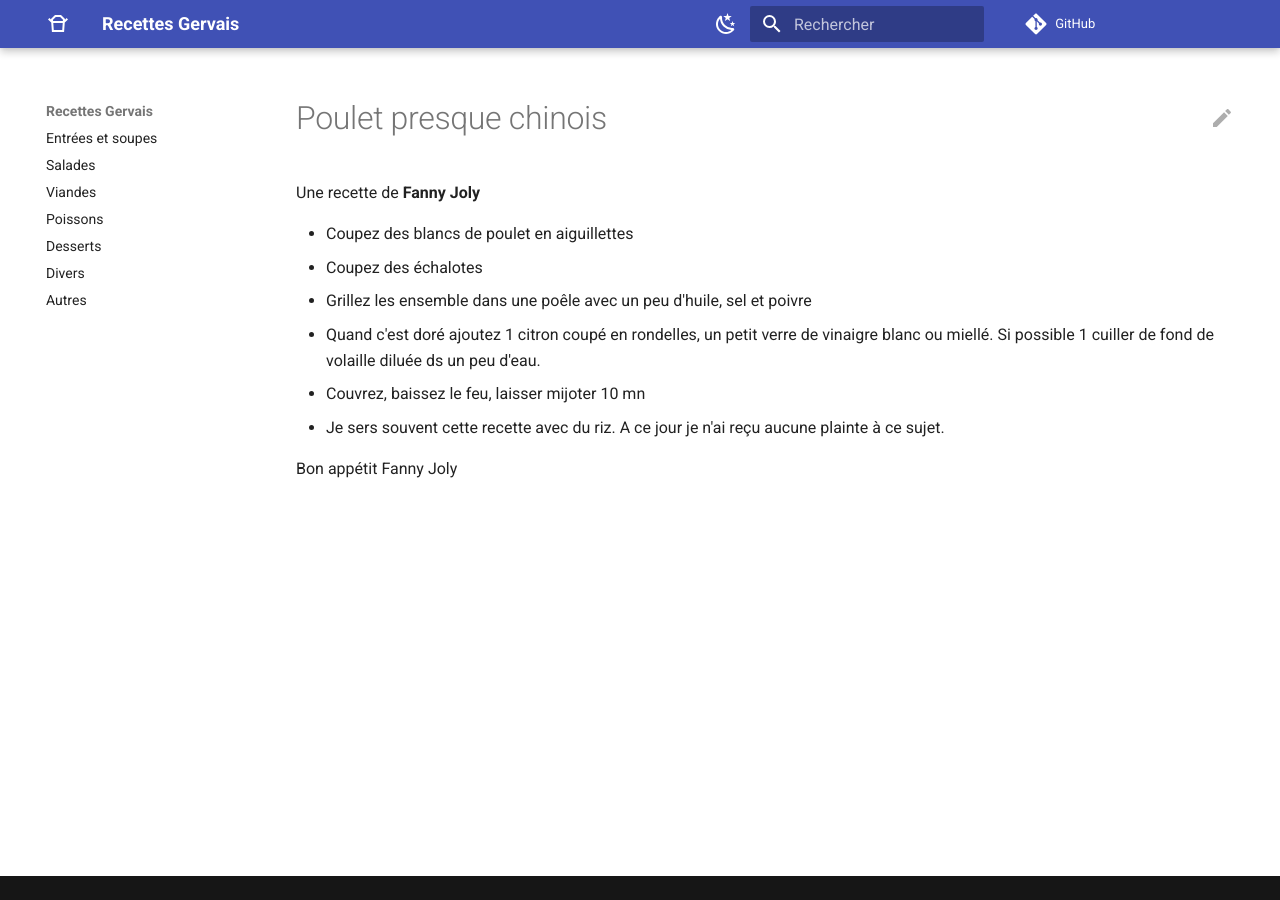
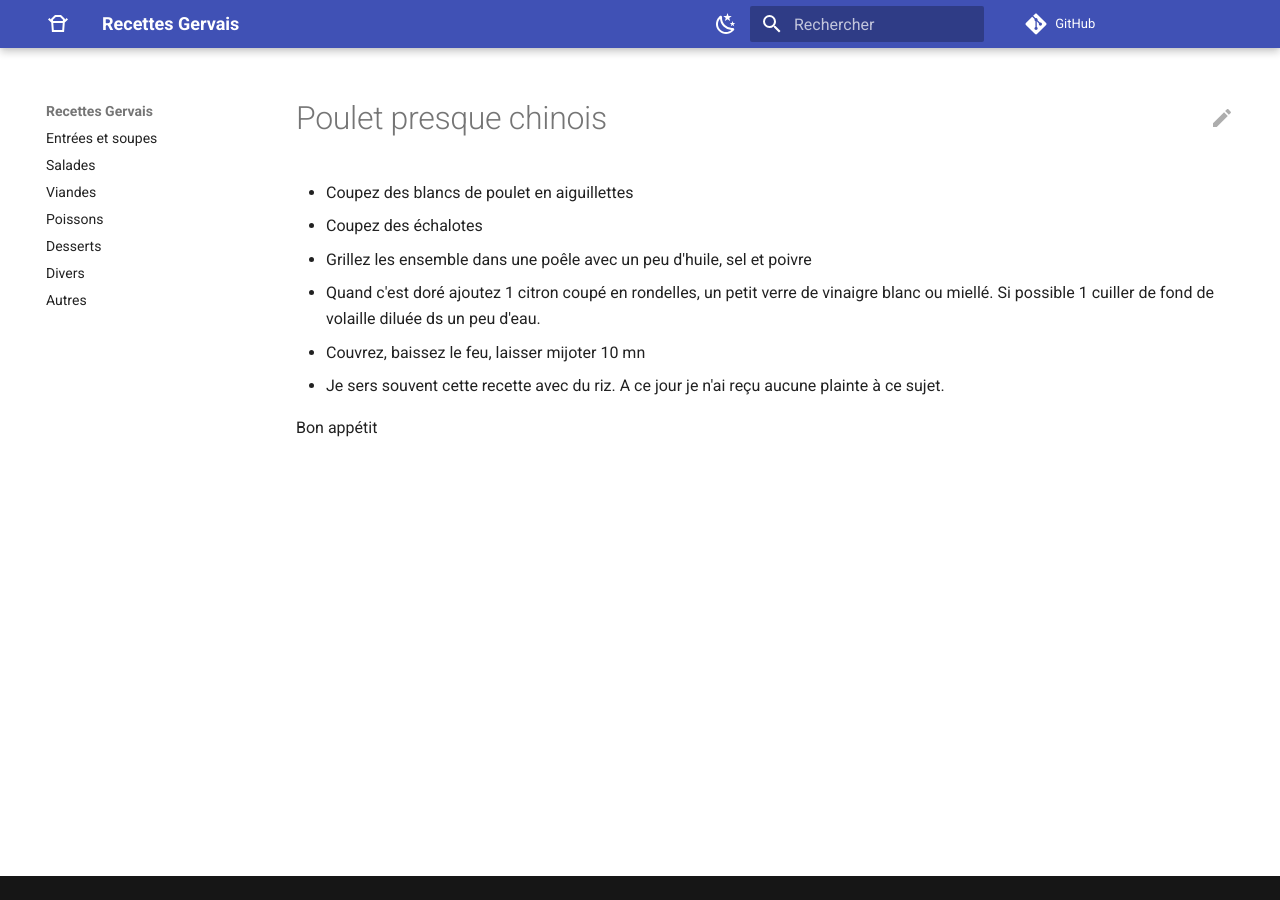
Before and after one commit to giem-git/recipes, an MkDocs documentation site: the page built from docs/viandes/poulet_chinois.md, in a window 1280 px wide. Built offline with MkDocs 1.6.1 and Material for MkDocs 9.7.7, drawn with Linux system fonts in a browser that asks for light colours; comment, search, counter and statistics services are not loaded.

Commit message:
Update poulet_chinois.md

```diff
--- a/docs/viandes/poulet_chinois.md
+++ b/docs/viandes/poulet_chinois.md
@@ -1,6 +1,4 @@
 # Poulet presque chinois
-
-Une recette de **Fanny Joly**
 
   - Coupez des blancs de poulet en aiguillettes
   - Coupez des échalotes
@@ -10,4 +8,3 @@ Une recette de **Fanny Joly**
   - Je sers souvent cette recette avec du riz. A ce jour je n'ai reçu aucune plainte à ce sujet.
 
 Bon appétit
-Fanny Joly
```
